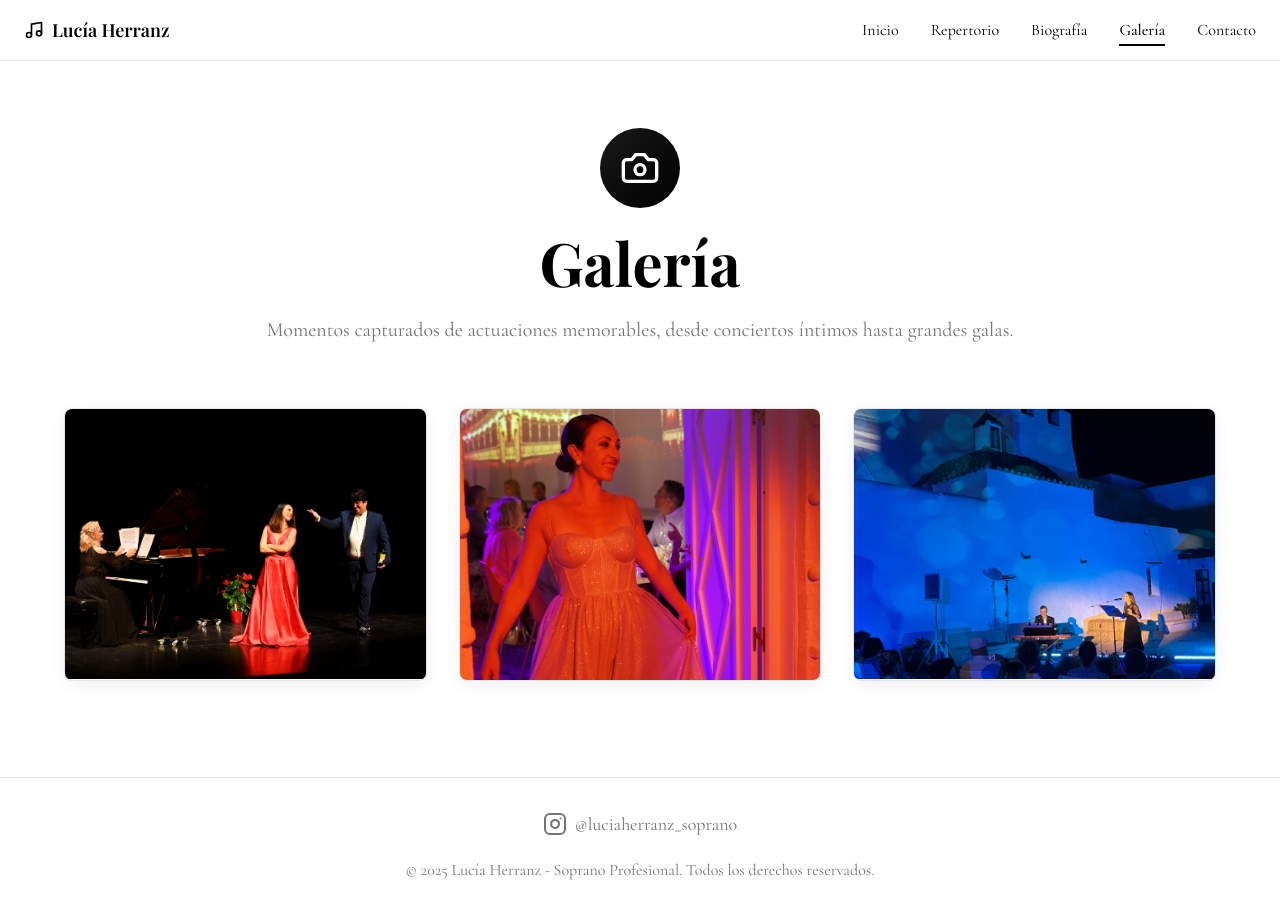
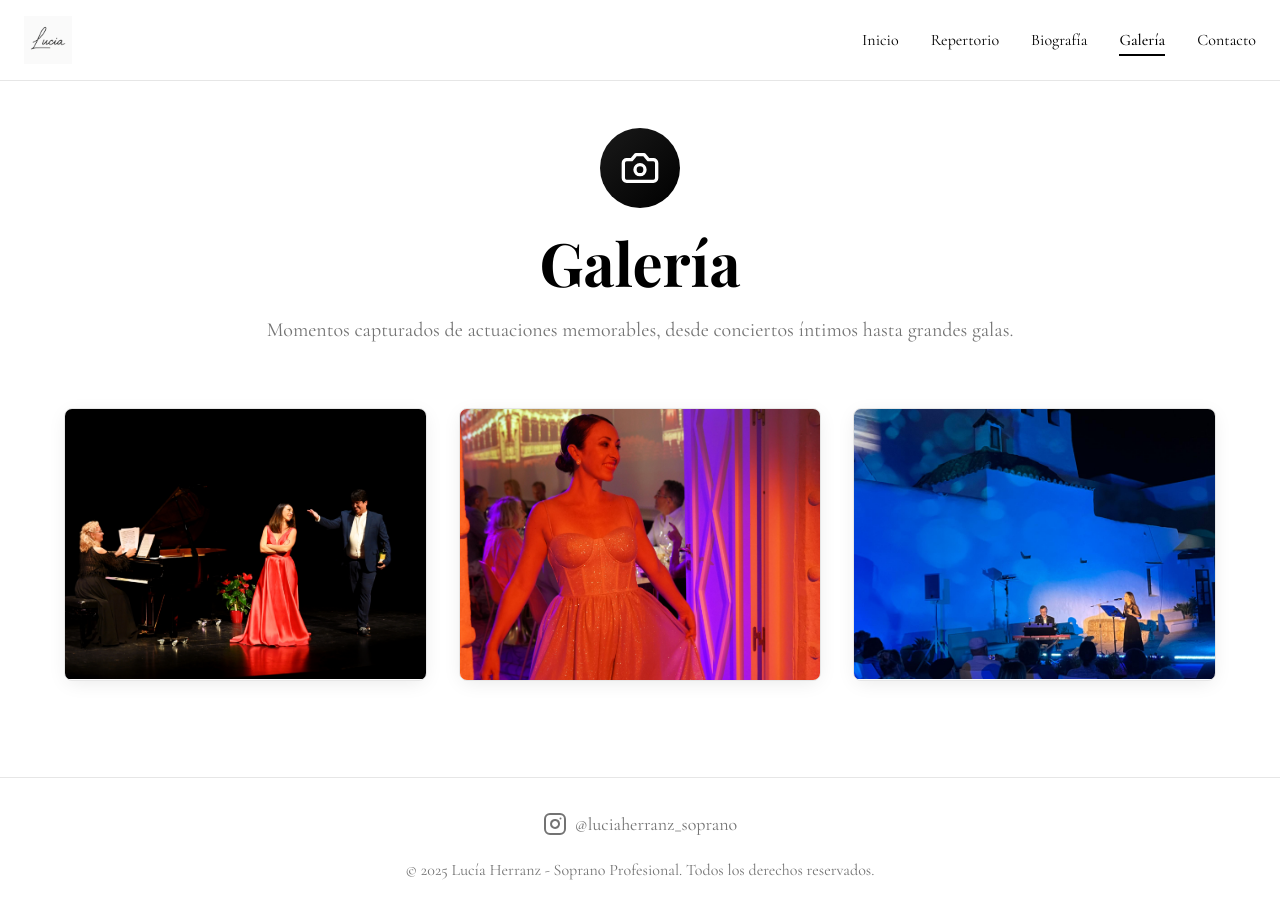
Before and after one commit to gomez60621-lab/lucia-herranz-soprano, a React (Vite) app: page /galeria in a window 1280 px wide. Built offline with nearby package versions, Linux system fonts and the light colour scheme; the HTML template or start-up script is replaced by a standard one.

Commit message:
Replace logo with signature

```diff
--- a/src/components/Navigation.tsx
+++ b/src/components/Navigation.tsx
@@ -1,7 +1,8 @@
 import { Link, useLocation } from "react-router-dom";
-import { Music, Menu, X } from "lucide-react";
+import { Menu, X } from "lucide-react";
 import { useState } from "react";
 import { Sheet, SheetContent, SheetTrigger } from "@/components/ui/sheet";
+import firmaLogo from "@/assets/Firma.png";
 
 const Navigation = () => {
   const location = useLocation();
@@ -21,11 +22,12 @@ const Navigation = () => {
     <nav className="fixed top-0 left-0 right-0 z-50 bg-background/95 backdrop-blur-sm border-b border-border">
       <div className="max-w-7xl mx-auto px-6 py-4">
         <div className="flex items-center justify-between">
-          <Link to="/" className="flex items-center gap-2 group">
-            <Music className="w-5 h-5 text-primary transition-transform group-hover:scale-110" />
-            <span className="font-playfair font-semibold text-lg text-foreground">
-              Lucía Herranz
-            </span>
+          <Link to="/" className="flex items-center group">
+            <img
+              src={firmaLogo}
+              alt="Lucía Herranz"
+              className="h-12 w-auto transition-transform group-hover:scale-105"
+            />
           </Link>
 
           {/* Desktop Menu */}
```
